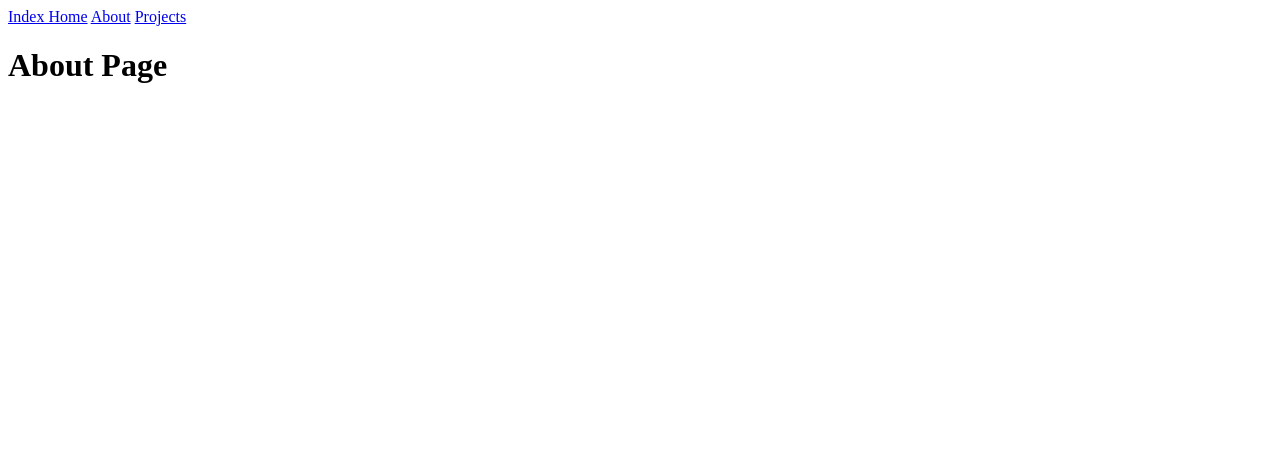
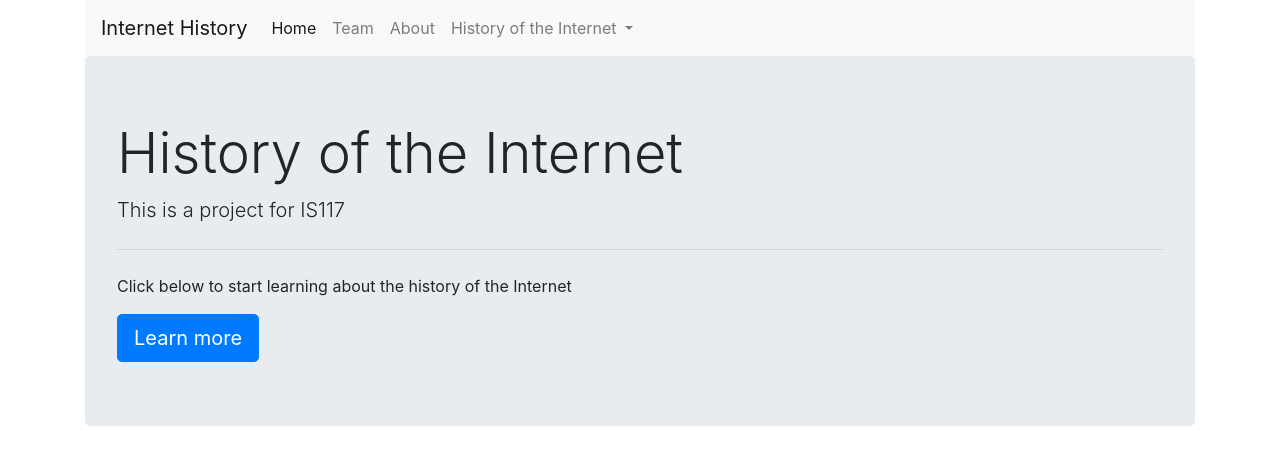
Before and after one commit to GraceBurke-88/historyOfTheInternet, a plain HTML site: page about.html in a window 1280 px wide. Drawn offline with nearby package versions, Linux system fonts and the light colour scheme.

Commit message:
feature: Added navigation bar to about page

```diff
--- a/about.html
+++ b/about.html
@@ -1,14 +1,61 @@
-<!DOCTYPE html>
+<!doctype html>
 <html lang="en">
 <head>
-    <meta charset="UTF-8">
-    <title>About</title>
+    <!-- Required meta tags -->
+    <meta charset="utf-8">
+    <meta name="viewport" content="width=device-width, initial-scale=1, shrink-to-fit=no">
+
+    <!-- Bootstrap CSS -->
+    <link rel="stylesheet" href="https://stackpath.bootstrapcdn.com/bootstrap/4.5.2/css/bootstrap.min.css" integrity="sha384-JcKb8q3iqJ61gNV9KGb8thSsNjpSL0n8PARn9HuZOnIxN0hoP+VmmDGMN5t9UJ0Z" crossorigin="anonymous">
+
+    <title>Hello, world!</title>
 </head>
 <body>
-<a href="index.html">Index Home</a>
-<a href="about.html">About</a>
-<a href="projects.html">Projects</a>
+<div class="container">
+    <nav class="navbar navbar-expand-lg navbar-light bg-light">
+        <a class="navbar-brand" href="index.html">Internet History</a>
+        <button class="navbar-toggler" type="button" data-toggle="collapse" data-target="#navbarNav" aria-controls="navbarNav" aria-expanded="false" aria-label="Toggle navigation">
+            <span class="navbar-toggler-icon"></span>
+        </button>
+        <div class="collapse navbar-collapse" id="navbarNav">
+            <ul class="navbar-nav">
+                <li class="nav-item active">
+                    <a class="nav-link" href="index.html">Home <span class="sr-only">(current)</span></a>
+                </li>
+                <li class="nav-item">
+                    <a class="nav-link" href="team.html">Team</a>
+                </li>
+                <li class="nav-item">
+                    <a class="nav-link" href="about.html">About</a>
+                </li>
+                <li class="nav-item dropdown">
+                    <a class="nav-link dropdown-toggle" href="#" id="navbarDropdownMenuLink" role="button" data-toggle="dropdown" aria-haspopup="true" aria-expanded="false">
+                        History of the Internet
+                    </a>
+                    <div class="dropdown-menu" aria-labelledby="navbarDropdownMenuLink">
+                        <a class="dropdown-item" href="invention.html">The Invention of the Internet</a>
+                        <a class="dropdown-item" href="browser_wars.html">Browser Wars</a>
+                        <a class="dropdown-item" href="internet_search.html">Internet Search</a>
+                        <a class="dropdown-item" href="doc_com.html">Dot Com Bubble</a>
+                        <a class="dropdown-item" href="people.html">Important People</a>
+                    </div>
+                </li>
+            </ul>
+        </div>
+    </nav>
+    <div class="jumbotron">
+        <h1 class="display-4">History of the Internet</h1>
+        <p class="lead">This is a project for IS117</p>
+        <hr class="my-4">
+        <p>Click below to start learning about the history of the Internet</p>
+        <a class="btn btn-primary btn-lg" href="invention.html" role="button">Learn more</a>
+    </div>
+</div>
 
-<h1>About Page</h1>
+<!-- Optional JavaScript -->
+<!-- jQuery first, then Popper.js, then Bootstrap JS -->
+<script src="https://code.jquery.com/jquery-3.5.1.slim.min.js" integrity="sha384-DfXdz2htPH0lsSSs5nCTpuj/zy4C+OGpamoFVy38MVBnE+IbbVYUew+OrCXaRkfj" crossorigin="anonymous"></script>
+<script src="https://cdn.jsdelivr.net/npm/popper.js@1.16.1/dist/umd/popper.min.js" integrity="sha384-9/reFTGAW83EW2RDu2S0VKaIzap3H66lZH81PoYlFhbGU+6BZp6G7niu735Sk7lN" crossorigin="anonymous"></script>
+<script src="https://stackpath.bootstrapcdn.com/bootstrap/4.5.2/js/bootstrap.min.js" integrity="sha384-B4gt1jrGC7Jh4AgTPSdUtOBvfO8shuf57BaghqFfPlYxofvL8/KUEfYiJOMMV+rV" crossorigin="anonymous"></script>
 </body>
 </html>
```
Also changed, not shown: index.html (+4 -5 lines), project1.html (line endings or trailing spaces).
